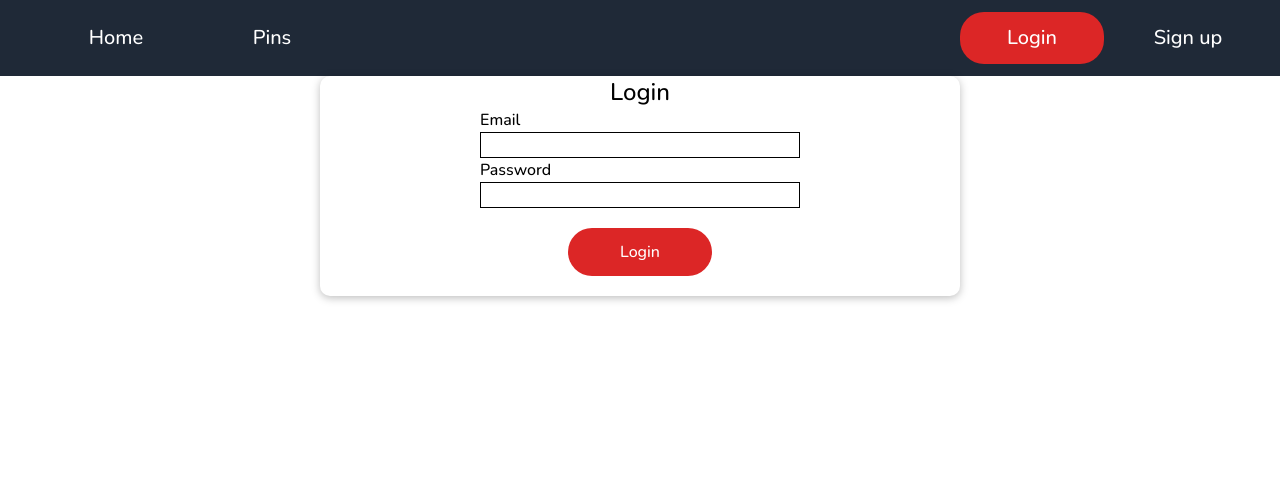
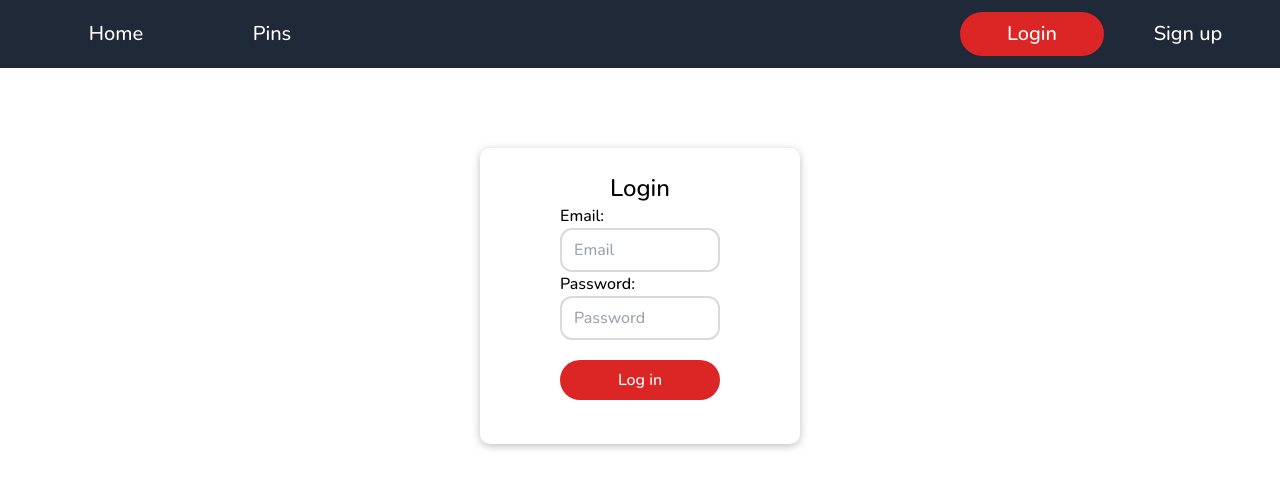
Before and after one commit to ccousill/pinterest-clone, a React (Create React App) app in the folder client/: page /login in a window 1280 px wide. Shown: the top 488 px of the page. Built offline with nearby package versions, Linux system fonts and the light colour scheme; the HTML template or start-up script is replaced by a standard one.

Commit message:
log in form css

```diff
--- a/client/src/components/Navbar.js
+++ b/client/src/components/Navbar.js
@@ -24,11 +24,11 @@ function Navbar() {
         </div>
 
         <div className="flex flex-wrap p-3 flex-row items-center text-white space-x-3 text-center">
-          <NavLink to="" className={({isActive}) => isActive ? "bg-black py-3 w-36 rounded-3xl" : "py-3 w-36 rounded-3xl hover:bg-black"}>
+          <NavLink to="" className={({isActive}) => isActive ? "bg-black py-2 w-36 rounded-3xl" : "py-2 w-36 rounded-3xl hover:bg-black"}>
             Home
           </NavLink>
 
-          <NavLink to="pins" className={({isActive}) => isActive ? "bg-black py-3 w-36 rounded-3xl" : "py-3 w-36 rounded-3xl hover:bg-black"}>
+          <NavLink to="pins" className={({isActive}) => isActive ? "bg-black py-2 w-36 rounded-3xl" : "py-2 w-36 rounded-3xl hover:bg-black"}>
             Pins
           </NavLink>
         </div>
@@ -37,12 +37,12 @@ function Navbar() {
 
 
           {!isAuth && (
-            <NavLink to="signup" className={({isActive}) => isActive ? "bg-red-600 py-3 w-36 rounded-3xl" : "py-3 w-36 rounded-3xl hover:bg-red-500"}>
+            <NavLink to="signup" className={({isActive}) => isActive ? "bg-red-600 py-2 w-36 rounded-3xl" : "py-2 w-36 rounded-3xl hover:bg-red-500"}>
               Sign up
             </NavLink>
           )}
            {!isAuth && (
-            <NavLink to="login" className={({isActive}) => isActive ? "bg-red-600 py-3 w-36 rounded-3xl" : "py-3 w-36 rounded-3xl hover:bg-red-500"}>
+            <NavLink to="login" className={({isActive}) => isActive ? "bg-red-600 py-2 w-36 rounded-3xl" : "py-2 w-36 rounded-3xl hover:bg-red-500"}>
               Login
             </NavLink>
           )}
--- a/client/src/components/SignupForm.js
+++ b/client/src/components/SignupForm.js
@@ -34,28 +34,38 @@ function SignupForm({ props }) {
     }
   };
   let title = <h1>Login </h1>;
-  let buttonText = "Login";
+  let buttonText = "Log in";
   if (props === "signup") {
     title = <h1>Sign up</h1>;
     buttonText = "Sign up";
   }
   return (
-    <Card>
+    <Card className="py-6">
       <h1 className="text-center">{title}</h1>
       <form onSubmit={handleSignup} className="flex flex-col w-1/2 m-auto">
-        <label htmlFor="email">Email</label>
+
+          <label htmlFor="email">Email: </label>
           <input
             type="email"
             name="email"
             onChange={(e) => setEmail(e.target.value)}
+            className="rounded-xl py-2 px-3 focus:outline-none focus:ring-1 focus:border-blue-300"
+            placeholder="Email"
           />
-        <label htmlFor="password">Password</label>
+
+
+          <label htmlFor="password">Password: </label>
           <input
             type="password"
             name="password"
             onChange={(e) => setPassword(e.target.value)}
+            className="rounded-xl py-2 px-3 focus:outline-none focus:ring-1 focus:border-blue-300"
+            placeholder="Password"
           />
-        <Button type="submit" className="bg-red-600 mx-auto my-5">{buttonText}</Button>
+
+        <button type="submit" className="py-2 w-full rounded-3xl text-white bg-red-600 mx-auto my-5 hover:bg-red-500">
+          {buttonText}
+        </button>
       </form>
     </Card>
   );
--- a/client/src/components/UI/Button.js
+++ b/client/src/components/UI/Button.js
@@ -2,7 +2,7 @@ import React from 'react'
 
 function Button(props) {
   return (
-    <button type={props.type} className={`py-3 w-36 rounded-3xl text-white ${props.className}`}>{props.children}</button>
+    <button type={props.type} className={`py-2 w-36 rounded-3xl text-white ${props.className}`}>{props.children}</button>
   )
 }
 
--- /dev/null
+++ b/client/src/components/UI/Modal.js
@@ -0,0 +1,20 @@
+import React from 'react'
+import ReactDOM from 'react-dom'
+const Backdrop = (props) =>{
+    return <div className="backdrop" onClick={props.onClose}></div>
+}
+
+const ModalOverlay = (props) =>{
+    return <div className="modal">
+        <div className="content">{props.children}</div>
+    </div>
+}
+
+
+const Modal = (props) =>{
+    return <React.Fragment>
+        {ReactDOM.createPortal(<Backdrop onClose={props.onClose}/>, document.getElementById('overlays'))}
+        {ReactDOM.createPortal(<ModalOverlay>{props.children}</ModalOverlay>,document.getElementById('overlays'))}
+    </React.Fragment>
+}
+export default Modal
--- a/client/src/index.css
+++ b/client/src/index.css
@@ -7,14 +7,14 @@
     @apply text-2xl;
   }
   input {
-    border: solid 1px;
+    border: solid 2px rgb(219, 218, 218);
   }
   .card{
       background: white;
       box-shadow: 0 2px 8px rgba(0,0,0,0.26);
       border-radius: 10px;
-      width: 50%;
-      margin: auto;
+      width: 25%;
+      margin: 5rem auto;
   }
 
   .backdrop {
```
Lines whose indentation alone changed are shown as unchanged.
